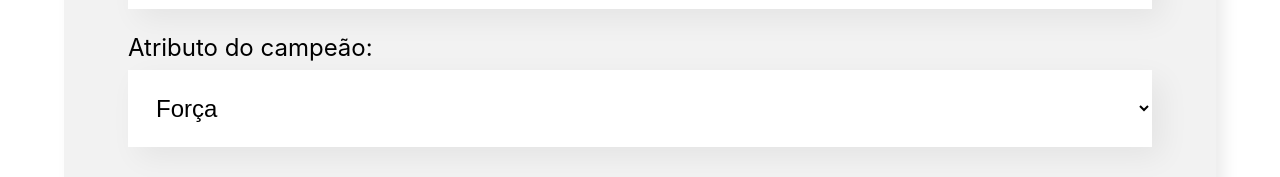
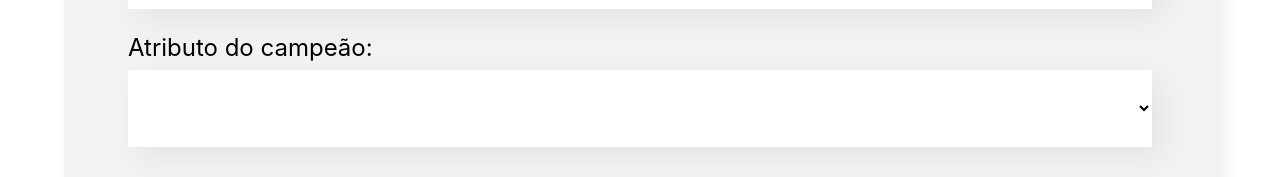
Before and after one commit to Frolber/Organo, a React (Create React App) app in the folder organo/: page / in a window 1280 px wide. Shown: the part 1065-1242 px from the top of the page. Built offline with nearby package versions, Linux system fonts and the light colour scheme.

Commit message:
Criado os useStates para cada um e conjunto desses

```diff
--- a/organo/src/App.js
+++ b/organo/src/App.js
@@ -1,11 +1,21 @@
+import { useState } from "react";
 import Banner from "./componentes/Banner";
 import Formulario from "./componentes/Formulario";
 
 function App() {
+   const [campeoes, setCampeoes] = useState([]);
+
+   const aoNovoCampeaoAdicionado = (campeao) => {
+      console.log(campeao);
+      setCampeoes([...campeoes, campeao]);
+   };
+
    return (
       <div className="App">
          <Banner />
-         <Formulario />
+         <Formulario
+            aoCampeaoCadastrado={(campeao) => aoNovoCampeaoAdicionado(campeao)}
+         />
       </div>
    );
 }
--- a/organo/src/componentes/CampoTexto/index.js
+++ b/organo/src/componentes/CampoTexto/index.js
@@ -1,10 +1,15 @@
 import './CampoTexto.css'
 
 const CampoTexto = (props) => {
+
+   const aoDigitado = (evento) => {
+      props.aoAlterado(evento.target.value)
+   }
+
    return (
       <div className="campo-texto">
          <label>{props.label}</label>
-         <input required={props.obrigatorio} placeholder={props.placeholder}/>
+         <input value={props.valor} onChange={aoDigitado} required={props.obrigatorio} placeholder={props.placeholder}/>
       </div>
    )
 }
--- a/organo/src/componentes/Formulario/index.js
+++ b/organo/src/componentes/Formulario/index.js
@@ -1,14 +1,27 @@
+import { useState } from "react";
 import "./Formulario.css";
 import CampoTexto from "../CampoTexto";
 import ListaSuspensa from "../ListaSuspensa";
 import Botao from "../Botao";
 
-const Formulario = () => {
+const Formulario = (props) => {
    const atributos = ["Força", "Agilidade", "Inteligência"];
+
+   const [nome, setNome] = useState("");
+   const [alcanceAtq, setAlcanceAtq] = useState("");
+   const [imagem, setImagem] = useState("");
+   const [atributo, setAtributo] = useState("");
 
    const aoSalvar = (evento) => {
       evento.preventDefault();
-      console.log("Form foi submetido");
+      props.aoCampeaoCadastrado(
+         {
+            nome,
+            alcanceAtq,
+            imagem,
+            atributo
+         }
+      )
    };
 
    return (
@@ -19,21 +32,29 @@ const Formulario = () => {
                obrigatorio={true}
                label="Campeão"
                placeholder="Digite o nome do campeão"
+               valor={nome}
+               aoAlterado={(valor) => setNome(valor)}
             />
             <CampoTexto
                obrigatorio={true}
                label="Alcance de ataque"
                placeholder="Digite se o campeão tem Ranged ou Melee"
+               valor={alcanceAtq}
+               aoAlterado={(valor) => setAlcanceAtq(valor)}
             />
             <CampoTexto
                obrigatorio={true}
                label="Imagem"
                placeholder="Digite o endereço da imagem do campeão"
+               valor={imagem}
+               aoAlterado={(valor) => setImagem(valor)}
             />
             <ListaSuspensa
                obrigatorio={true}
                label="Atributo do campeão:"
                itens={atributos}
+               valor={atributo}
+               aoAlterado={(valor) => setAtributo(valor)}
             />
             <Botao>Criar card</Botao>
          </form>
--- a/organo/src/componentes/ListaSuspensa/index.js
+++ b/organo/src/componentes/ListaSuspensa/index.js
@@ -4,7 +4,8 @@ const ListaSuspensa = (props) => {
    return (
       <div className="lista-suspensa">
          <label>{props.label}</label>
-         <select required={props.obrigatorio}>
+         <select onChange={evento => props.aoAlterado(evento.target.value)} required={props.obrigatorio} value={props.value}>
+            <option value={""}></option>
             {props.itens.map(item => <option key={item}>{item}</option>)}
          </select>
       </div>
```
